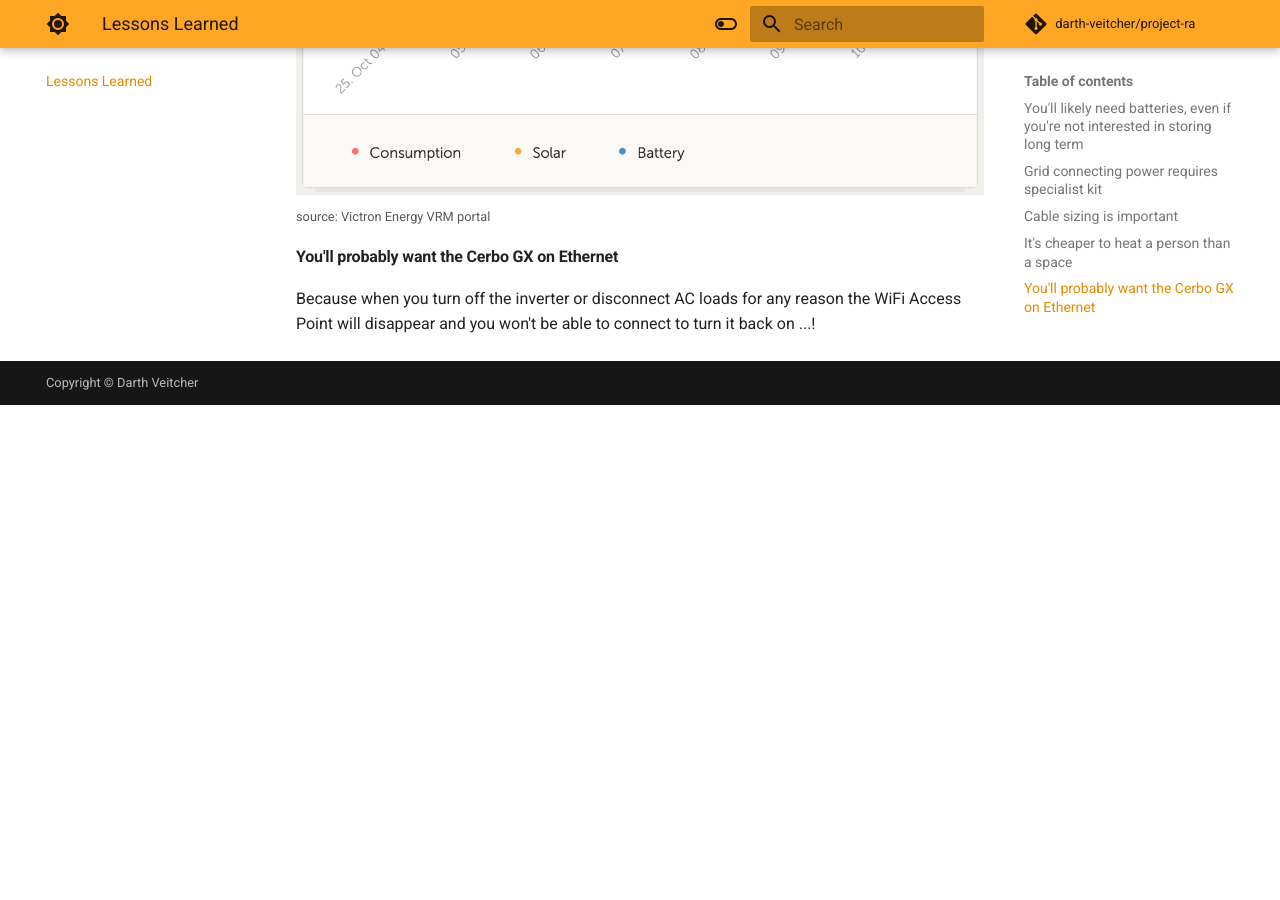
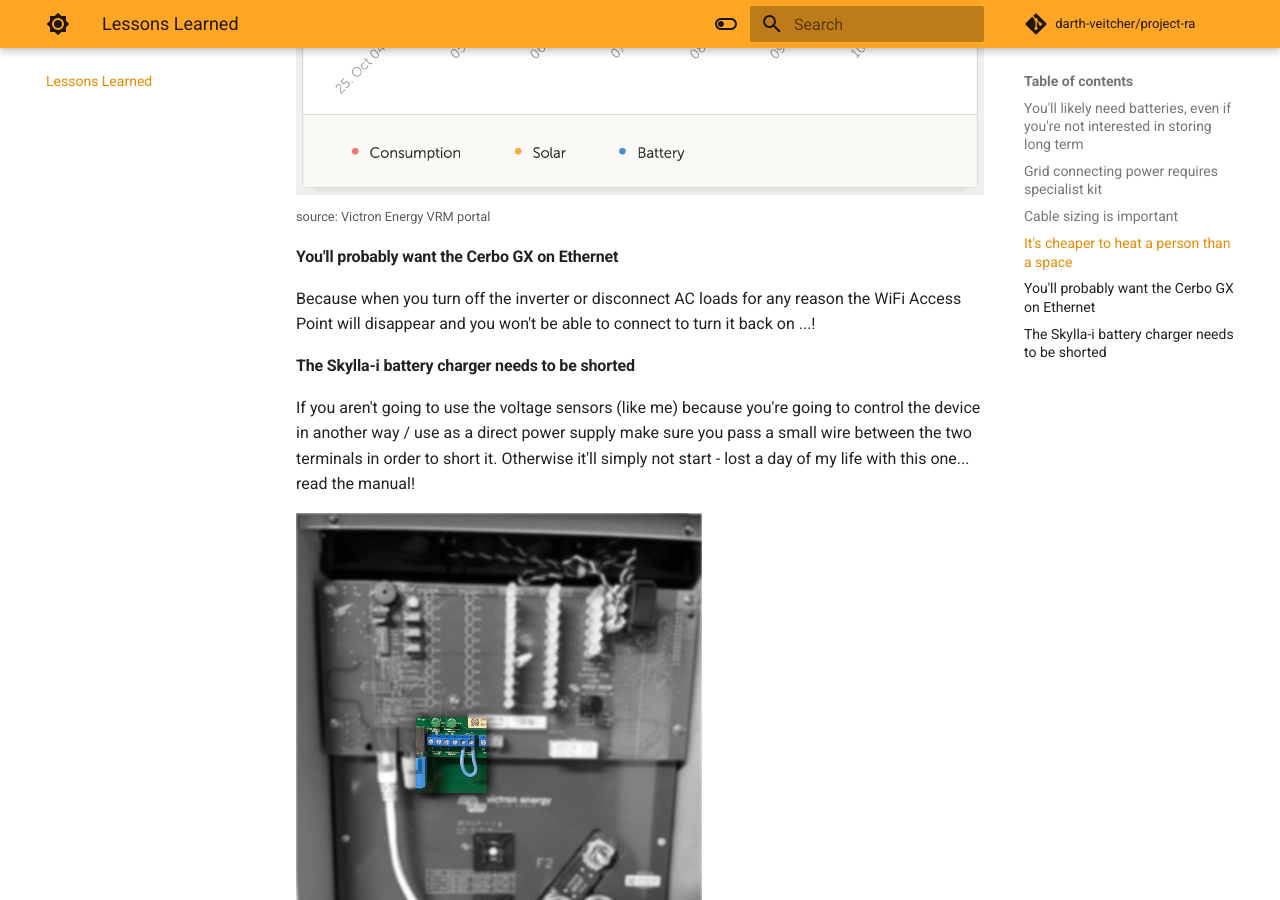
Before and after one commit to darth-veitcher/project-ra, an MkDocs documentation site: the page built from docs/lessons-learned.md, in a window 1280 px wide and 900 px high, scrolled down 3091 px. Built offline with MkDocs 1.6.1 and Material for MkDocs 9.7.7, drawn with Linux system fonts in a browser that asks for light colours; some web fonts are replaced; comment, search, counter and statistics services are not loaded; the version menu is left out; before the commit the page ends 3496 px from its top, so only the background shows below that.

Commit message:
update lessons learned

```diff
--- a/docs/lessons-learned.md
+++ b/docs/lessons-learned.md
@@ -47,3 +47,9 @@
 ## You'll probably want the Cerbo GX on Ethernet
 
 Because when you turn off the inverter or disconnect AC loads for any reason the WiFi Access Point will disappear and you won't be able to connect to turn it back on ...!
+
+## The Skylla-i battery charger needs to be shorted
+
+If you aren't going to use the voltage sensors (like me) because you're going to control the device in another way / use as a direct power supply make sure you pass a small wire between the two terminals in order to short it. Otherwise it'll simply not start - lost a day of my life with this one... read the manual!
+
+![skylla-i-shorting](assets/skylla-i-shorting.jpg)
```
Also changed, not shown: docs/assets/skylla-i-shorting.jpg (added).
